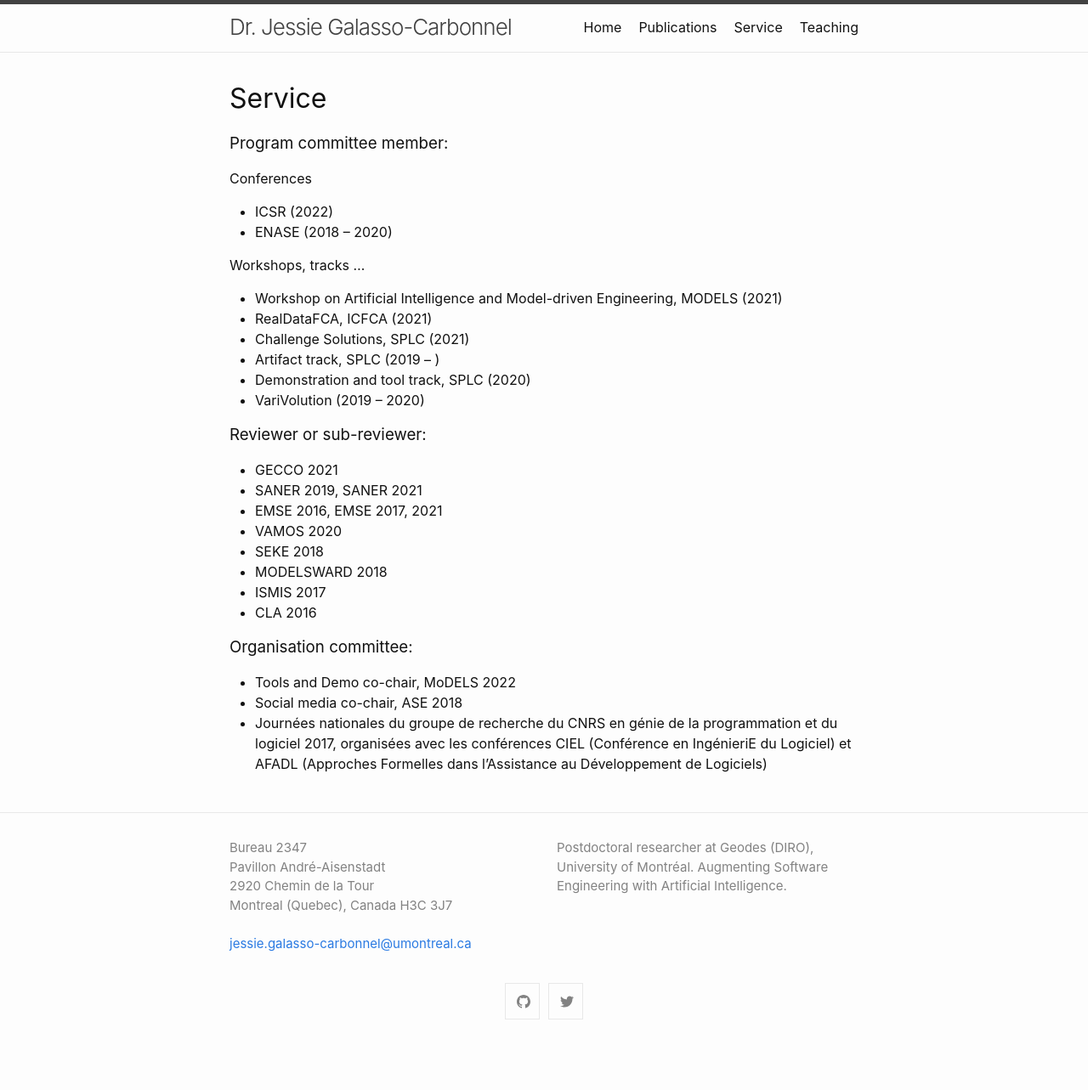
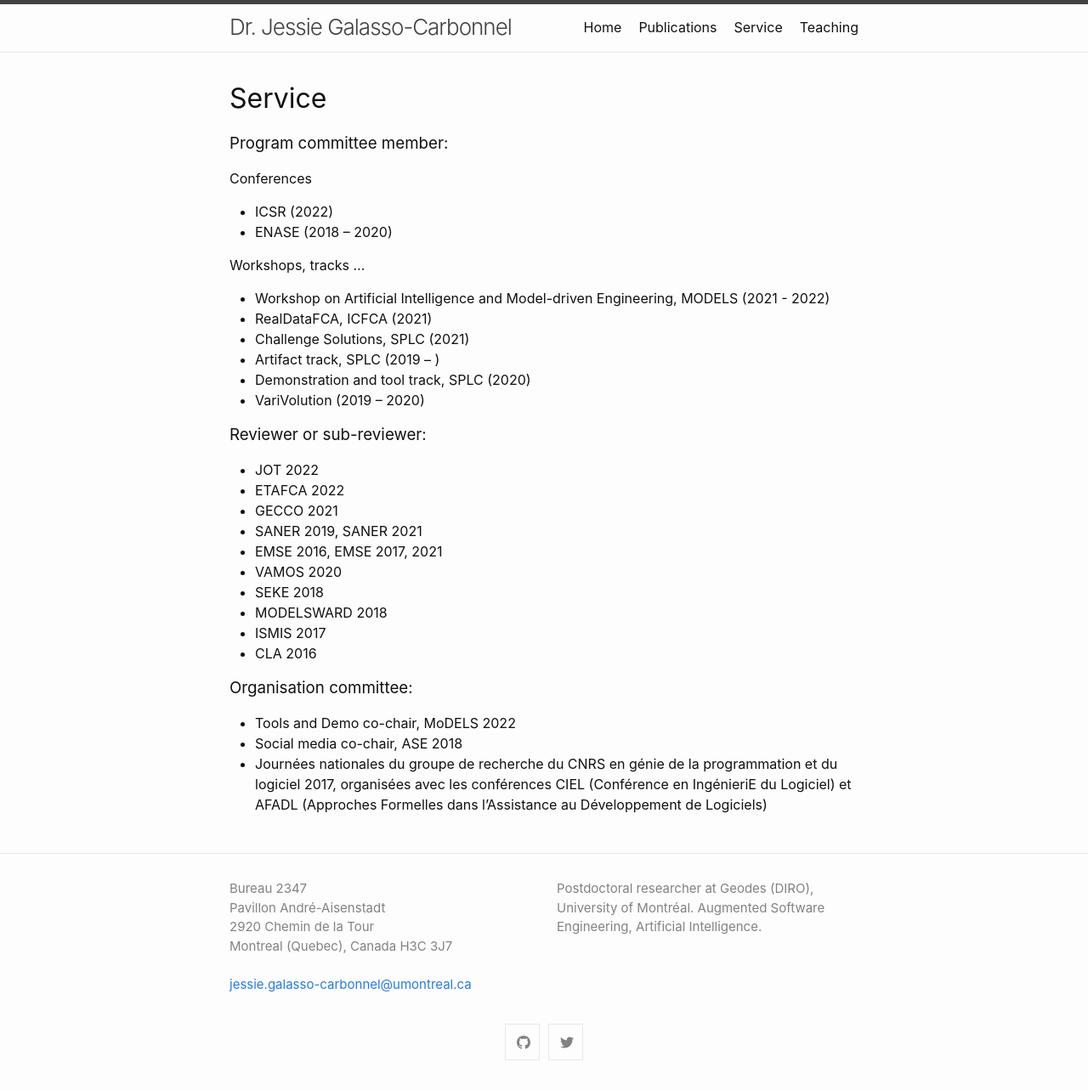
Before and after one commit to jgalasso/jgalasso.github.io, a Jekyll site: the page built from service.md, in a window 1280 px wide. Shown: the whole page at 85% size. Built offline with Jekyll 4.4.1, drawn with Linux system fonts in a browser that asks for light colours; before the commit the page ends 1235 px from its top, so only the background shows below that.

Commit message:
MDEIntelligence

```diff
--- a/_config.yml
+++ b/_config.yml
@@ -24,7 +24,7 @@ author:
   email: jessie.galasso-carbonnel@umontreal.ca
 description: >- # this means to ignore newlines until "baseurl:"
   Postdoctoral researcher at Geodes (DIRO), University of Montréal.
-  Augmenting Software Engineering with Artificial Intelligence.
+  Augmented Software Engineering, Artificial Intelligence.
 baseurl: "" # the subpath of your site, e.g. /blog
 url: "" # the base hostname & protocol for your site, e.g. http://example.com
 minima:
--- a/index.markdown
+++ b/index.markdown
@@ -12,4 +12,4 @@ Since July 2020, I am a postdoctoral researcher in the [Geodes](http://geodes.ir
 
 I received a Ph.D in Computer Science in 2018 from the University of Montpellier (France), while working at the [Laboratory of Computer Science, Robotics and Microelectronics of Montpellier](https://www.lirmm.fr/) (LIRMM), under the supervision of [Marianne Huchard](https://marianne-huchard.fr/) and [Clémentine Nebut](http://www.lirmm.fr/users/utilisateurs-lirmm/clementine-nebut). During my Ph.D, I worked with symbolic AI for model extraction and software product line reverse engineering. I continued this work with complex software product lines as a teaching and research assistant between 2018 and 2019. From 2019 to 2020, I worked on problematics related to interoperability and ontology matching at the  [French National Institute for Sustainable Development](https://www.ird.fr/) (IRD).
 
-My research interests are at the intersection of AI and software engineering. They include  automated software engineering, knowledge engineering, machine learning, and model-driven engineering.
+My research interests are at the intersection of AI and software engineering. They include  automated software engineering, variability, knowledge engineering, machine learning, and model-driven engineering.
--- a/service.md
+++ b/service.md
@@ -14,7 +14,7 @@ permalink: /service/
 
 #### Workshops, tracks ...
 
-- Workshop on Artificial Intelligence and Model-driven Engineering, MODELS (2021)
+- Workshop on Artificial Intelligence and Model-driven Engineering, MODELS (2021 - 2022)
 - RealDataFCA, ICFCA (2021)
 - Challenge Solutions, SPLC (2021)
 - Artifact track, SPLC (2019 – )
@@ -23,6 +23,8 @@ permalink: /service/
 
 ### Reviewer or sub-reviewer:
 
+- JOT 2022
+- ETAFCA 2022
 - GECCO 2021
 - SANER 2019, SANER 2021
 - EMSE 2016, EMSE 2017, 2021
```
